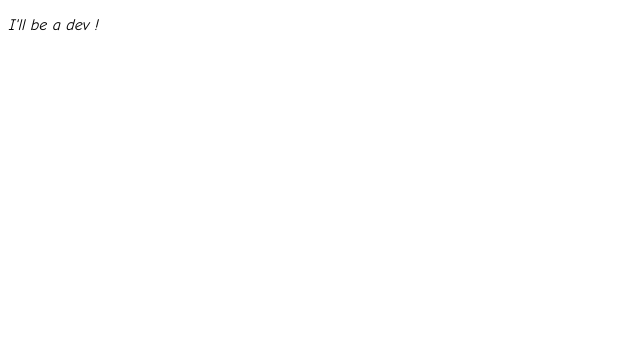
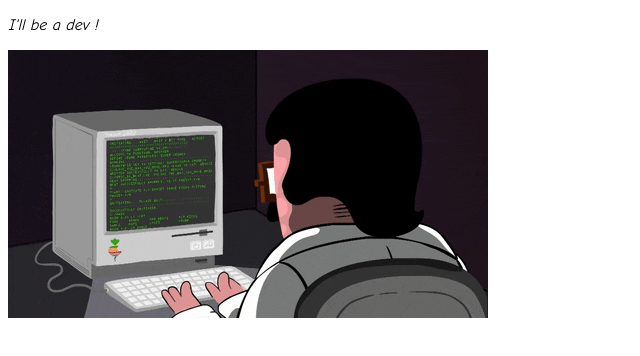
Before and after one commit to SylvainBrois/beadev, a plain HTML site: page index.html in a window 1280 px wide. Shown: the whole page, without its empty margins (0-640 px from the left). Drawn offline with Linux system fonts and the light colour scheme.

Commit message:
feature : ajout d'une image à la page d'accueil

```diff
--- a/index.html
+++ b/index.html
@@ -6,5 +6,6 @@
 </head>
 <body>
     <p style="font-style: italic; font-family: 'Comic Sans MS',serif">I'll be a dev ! </p>
+    <img src="resources/giphy.gif">
 </body>
 </html>
```
Also changed, not shown: resources/giphy.gif (added).
